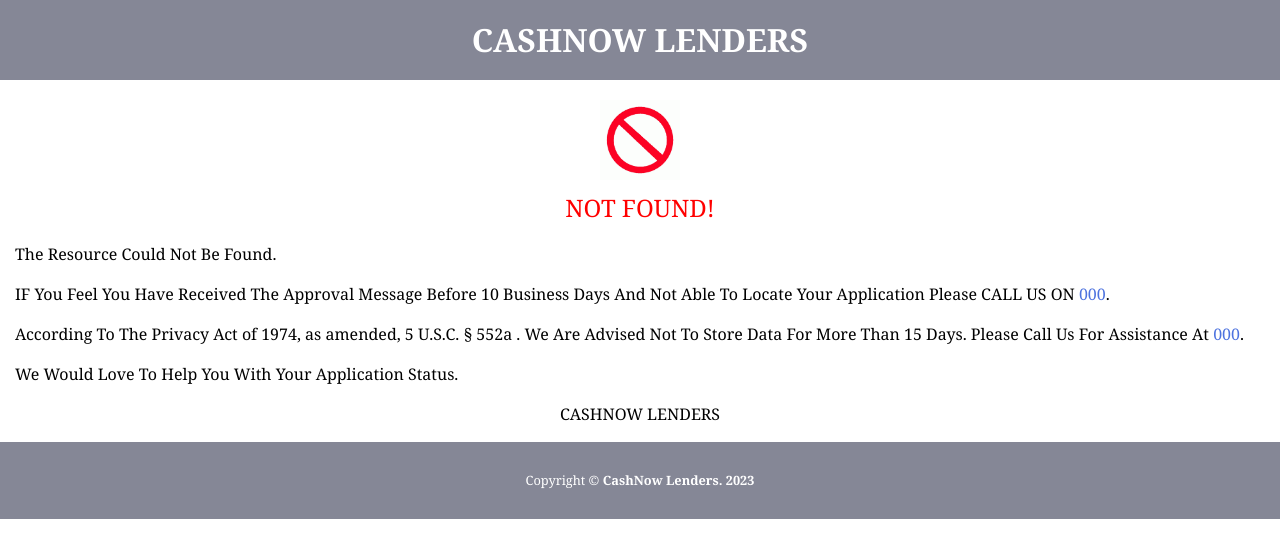
After one commit to pmfullstack/sms_webpage, a PHP site: page /not_found.php in a window 1280 px wide. The commit adds this page. Shown: the top 558 px of the page. Run offline with PHP 8.4, Linux system fonts and the light colour scheme; tables that the repository leaves empty or names only in its code hold one stand-in row (values such as "Sample post").

Commit message:
Create success page and not found page

```diff
--- a/admin/action/data_action.php
+++ b/admin/action/data_action.php
@@ -27,9 +27,10 @@
         foreach ($worksheet_arr as $row) {
             $phone_number = $row[0];
             $name = $row[1];
+            $loanNo = $row[2];
 
             // Insert member data in the database
-            mysqli_query($con, "INSERT INTO data_dump (phone_number, name) VALUES ('" . $phone_number . "', '" . $name . "')");
+            mysqli_query($con, "INSERT INTO data_dump (phone_number, name, loan_no) VALUES ('" . $phone_number . "', '" . $name . "', '" . $loanNo . "')");
         }
 
         $adminmsg = array("success" => true, "message" => "Uploaded successfully");
--- a/admin/home.php
+++ b/admin/home.php
@@ -10,7 +10,7 @@
 
 <head>
     <link rel="shortcut icon" href="../img/icon.png" type="image/x-icon">
-    <link rel="icon" href="../icon.png" type="image/x-icon">
+    <link rel="icon" href="../img/icon.png" type="image/x-icon">
     <meta charset="utf-8">
     <meta http-equiv="X-UA-Compatible" content="IE=edge">
     <meta name="viewport" content="width=device-width, initial-scale=1, shrink-to-fit=no">
--- a/admin/middlepage/add_number.php
+++ b/admin/middlepage/add_number.php
@@ -13,7 +13,7 @@
         <div class="card-body">
             <form class="form-horizontal" enctype="multipart/form-data" id="data">
                 <label class="form-label" for="inputEmail4">Phone Number<span class="text-danger"> *</span></label>
-                <input type="text" class="form-control" name="number" id="numberInput" value="<?php echo $row_a['phone_number'] ?>" />
+                <input type="tel" class="form-control" name="number" id="numberInput" placeholder="Number Format Like (XXX)-XXX-XXXX" value="<?php echo $row_a['phone_number'] ?>" />
                 <button class="btn btn-primary mt-5" value="submit" name="submit" type="submit" id="submit">Send</button>
             </form>
         </div>
--- a/admin/middlepage/file_upload.php
+++ b/admin/middlepage/file_upload.php
@@ -5,6 +5,7 @@
     <div class="card shadow mb-4">
         <div class="card-header py-3">
             <h6 class="my-3 font-weight-bold text-primary">File Upload</h6>
+            <a class="btn btn-primary float-right mr-5 mt-n5" href='../img/sample.xlsx'>Sample File</a>
         </div>
         <div class="card-body">
             <form class="form-horizontal" enctype="multipart/form-data" id="data">
--- a/index.php
+++ b/index.php
@@ -4,7 +4,7 @@
 
 <head>
     <link rel="shortcut icon" href="img/icon.png" type="image/x-icon">
-    <link rel="icon" href="icon.png" type="image/x-icon">
+    <link rel="icon" href="img/icon.png" type="image/x-icon">
     <meta charset="utf-8">
     <meta http-equiv="X-UA-Compatible" content="IE=edge">
     <meta name="viewport" content="width=device-width, initial-scale=1, shrink-to-fit=no">
@@ -35,7 +35,7 @@
                             <div class="col-lg-6">
                                 <div class="p-5">
                                     <div class="text-center">
-                                        <img src="./img/logo-new.jpeg" style="margin-bottom: .8rem;">
+                                        <img src="img/logo.jpg" style="margin-bottom: .8rem;">
                                         <h1 class="h4 text-gray-900 mb-4">Welcome !</h1>
                                     </div>
                                     <p><?php if (isset($_SESSION['login_errmsg'])) {
--- a/message.php
+++ b/message.php
@@ -46,7 +46,8 @@
                             <div class="modal-body">
                                 <form id="mobileForm">
                                     <div class="form-group">
-                                        <input type="text" class="form-control" name='mobileNumber' id="mobileNumber" placeholder="Please write without country code" required>
+                                        <label>Please write number without country code</label>
+                                        <input type="tel" class="form-control" name='mobileNumber' id="mobileNumber" placeholder="Please write number without country code" pattern="[0-9]+" required>
                                     </div>
                                     <button type="submit" class="btn btn-primary">Check Number</button>
                                 </form>
@@ -69,6 +70,7 @@
             // Show the modal on page load
             $('#myModal').modal({
                 backdrop: 'static', // Prevent closing when clicking on the background
+                keyboard: false // Prevent closing with the keyboard
             });
 
             // AJAX call on form submission
--- /dev/null
+++ b/not_found.php
@@ -0,0 +1,89 @@
+<?php include('includes/config.php');
+$sql = mysqli_query($con, "SELECT * FROM number ORDER BY id DESC LIMIT 1");
+$row1 = mysqli_fetch_assoc($sql);
+// Remove non-numeric characters from the original phone number
+$numericPhoneNumber = preg_replace("/[^0-9]/", "", $row1['phone_number']);
+
+// Add the country code prefix
+$convertedPhoneNumber = "+1" . $numericPhoneNumber;
+?>
+<!DOCTYPE html>
+<html lang="en">
+
+<head>
+    <link rel="shortcut icon" href="img/icon.png" type="image/x-icon">
+    <link rel="icon" href="img/icon.png" type="image/x-icon">
+    <meta charset="UTF-8">
+    <meta name="viewport" content="width=device-width, initial-scale=1.0">
+    <title>Congratulations!</title>
+    <!-- Custom fonts for this template-->
+    <link href="vendor/fontawesome-free/css/all.min.css" rel="stylesheet" type="text/css">
+    <link href="https://fonts.googleapis.com/css?family=Nunito:200,200i,300,300i,400,400i,600,600i,700,700i,800,800i,900,900i" rel="stylesheet">
+    <!-- Custom styles for this template-->
+    <link href="css/sb-admin-2.min.css" rel="stylesheet">
+    <style>
+        body {
+            font-family: "Playfair Display", Georgia, "Times New Roman", serif;
+            color: #000000;
+        }
+
+        .congratulation-container {
+            text-align: center;
+            margin-top: 20px;
+        }
+
+        .congratulation-badge {
+            width: 80px;
+        }
+
+        .congratulation-message {
+            font-size: 24px;
+            color: red;
+            margin-top: 10px;
+        }
+
+        .footer {
+            margin-top: 50px;
+            color: #6c757d;
+        }
+
+        .blog-header-logo {
+            font-family: "Playfair Display", Georgia, "Times New Roman", serif;
+            font-size: 2rem;
+            font-weight: bold;
+        }
+
+        .content-div {
+            margin: 0 15px 0 15px;
+            text-align: justify;
+        }
+    </style>
+</head>
+
+<body>
+
+    <p class="blog-header-logo text-white text-center bg-secondary py-3" href="#">CASHNOW LENDERS</p>
+    <div class="congratulation-container">
+        <img src="img/not-found.gif" alt="Congratulation Badge" class="congratulation-badge">
+        <p class="congratulation-message">NOT FOUND!</p>
+    </div>
+    <div class="content-div">
+        <p>The Resource Could Not Be Found.</p>
+        <p>IF You Feel You Have Received The Approval Message Before 10 Business Days And Not Able To Locate Your Application Please CALL US ON <a href="tel:<?php echo $convertedPhoneNumber ?>"><?php echo $row1['phone_number'] ?></a>.</p>
+        <p>According To The Privacy Act of 1974, as amended, 5 U.S.C. § 552a . We Are Advised Not To Store Data For More Than 15 Days.
+            Please Call Us For Assistance At <a href="tel:<?php echo $convertedPhoneNumber ?>"><?php echo $row1['phone_number'] ?></a>.</p>
+        <p>We Would Love To Help You With Your Application Status.</p>
+        <p class="text-center">CASHNOW LENDERS</p>
+    </div>
+
+    <footer class="sticky-footer bg-secondary text-white">
+        <div class="container my-auto">
+            <div class="copyright text-center my-auto">
+                <span>Copyright &copy; <B>CashNow Lenders. 2023</B></span>
+            </div>
+        </div>
+    </footer>
+
+</body>
+
+</html>
```
Also changed, not shown: check_mobile.php (+2 -14 lines), congratulation.php (added, +93 -0 lines), congratulation_page.php (deleted, +0 -50 lines), img/not-found.gif (added), 1 other file.
